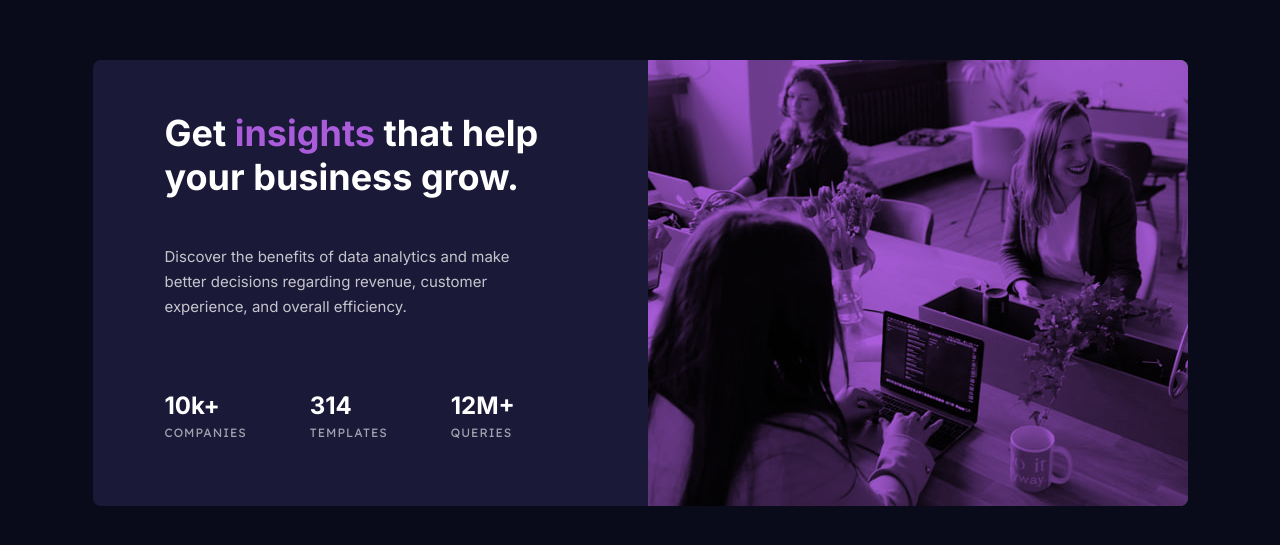
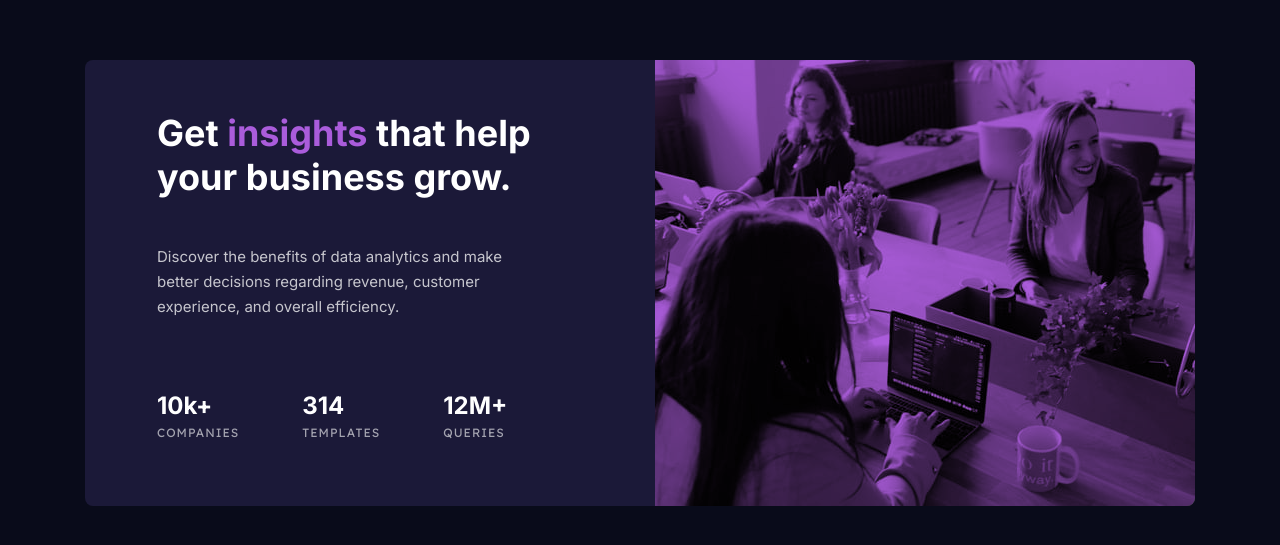
Before and after one commit to danielopq/stats, a plain HTML site: page index.html in a window 1280 px wide. Shown: the part 117-662 px from the top of the page. Drawn offline with Linux system fonts and the light colour scheme.

Commit message:
desktop CSS adjustments

```diff
--- a/css/stylesheet.css
+++ b/css/stylesheet.css
@@ -33,17 +33,16 @@ main>div {
 }
 
 #info {
-	width: 555px;
+	width: 570px;
 	border-radius: 8px 0px 0px 8px;
 	background-color: hsl(244, 38%, 16%);
 	display: flex;
 	flex-direction: column;
 	align-items: flex-start;
-	padding-left: 72px;
+	padding: 51px 0px 0px 72px;
 }
 
 #info-head{
-	margin-top: 51px;
 	width: 403px;
 }
 
@@ -89,7 +88,7 @@ h1 {
 #image-color {
 	width: inherit;
 	height: inherit;
-	background-color: hsl(277, 64%, 61%);
+	background-color: #AB5CDB;
 	mix-blend-mode: multiply;
 }
 
```
